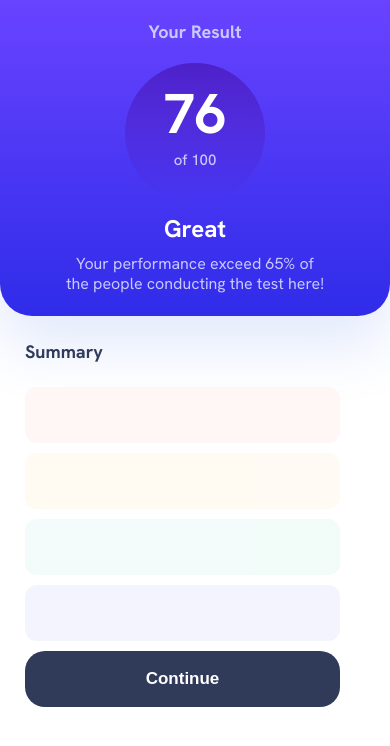
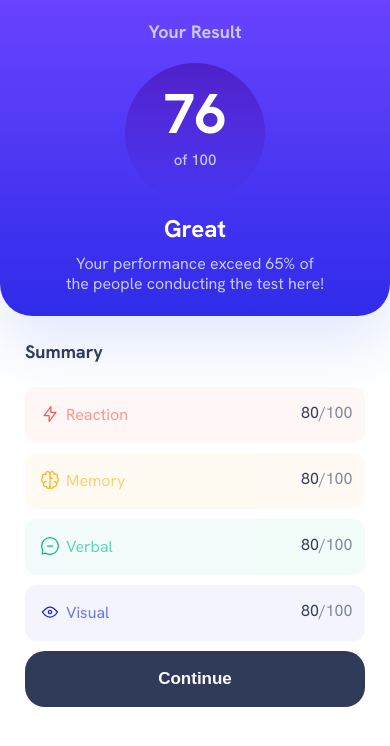
Before and after one commit to aniabaishvili/results-summary-component, a React (Create React App) app: page / in a window 390 px wide. Shown: the top 746 px of the page. Built offline with nearby package versions, Linux system fonts and the light colour scheme.

Commit message:
finish mobile version

```diff
--- a/src/components/Main/Main.css
+++ b/src/components/Main/Main.css
@@ -5,7 +5,7 @@ h4{
     color: #303B59;
 }
 .flex div{
-    width: 315px;
+
     height: 56px;
     border-radius: 12px;
 }
@@ -21,8 +21,11 @@ h4{
 }
 
 button{
-    margin: 10px 0px;
-    width:315px;
+    margin: 10px auto auto auto ;
+    justify-content: center;
+    align-items: center;
+    display: flex;
+    width:340px;
     height: 56px;
     background-color: #303B59;
     color:#FFF;
@@ -37,22 +40,76 @@ button{
 .box1{
    background:linear-gradient(0deg, rgba(255, 255, 255, 0.95), rgba(255, 255, 255, 0.95)), linear-gradient(0deg, #FF5555, #FF5555);
    ;
+   display: flex;
+   justify-content: space-between;
 }
 
 .box2{
     background: linear-gradient(0deg, rgba(255, 255, 255, 0.95), rgba(255, 255, 255, 0.95)),
     linear-gradient(0deg, #FFB21E, #FFB21E);
-
+    display: flex;
+    justify-content: space-between;
 }
 
 .box3{
    background:linear-gradient(0deg, rgba(255, 255, 255, 0.95), rgba(255, 255, 255, 0.95)),
     linear-gradient(0deg, #00BB8F, #00BB8F);
  ;
+ display: flex;
+ justify-content: space-between;
 }
 
 .box4{
    background: linear-gradient(0deg, rgba(255, 255, 255, 0.95), rgba(255, 255, 255, 0.95)),
     linear-gradient(0deg, #1125D6, #1125D6);
+    display: flex;
+    justify-content: space-between;
 
 }
+
+#reaction{
+    color:#FF5555;
+}
+
+#memory{
+    color:#FFB21E;
+
+}
+
+#verbal{
+    color: #00BB8F;
+
+}
+
+#visual{
+    color: #1125D6;
+}
+
+img{
+    margin:17px 0px 0px 15px;
+
+}
+
+#reaction, #verbal, #visual, #memory{
+    position: relative;
+    bottom:4px;
+    left: 6px;
+
+}
+
+.numbers{
+    color: #303B59;
+    font-size: 16px;
+    line-height: 20px;
+}
+
+span{
+    color: #303B59;
+    font-size: 16px;
+    line-height: 20px;
+    opacity: 60%;
+}
+
+.numbers-div{
+    width:64px;
+}
--- a/src/components/Main/Main.js
+++ b/src/components/Main/Main.js
@@ -1,14 +1,57 @@
 import './Main.css'
+import Reaction from './../../assests/icon-reaction.svg'
+import Memory from './../../assests/icon-memory.svg'
+import Verbal from './../../assests/icon-verbal.svg'
+import Visual from './../../assests/icon-visual.svg'
+
+
+
+
 
 function Main(){
     return(
        <div className='main'>
         <h4>Summary</h4>
         <div className='flex'>
-        <div className='box1'></div>
-        <div className='box2'></div>
-        <div className='box3'></div>
-        <div className='box4'></div>
+        <div className='box1'>
+            <div className='icon-div'>
+                <img src={Reaction}/>
+                <span id='reaction'>Reaction</span>
+            </div>
+
+            <div className='numbers-div'>
+                <p className='numbers'>80<span>/100</span></p>
+            </div>
+
+
+        </div>
+        <div className='box2'>
+            <div >
+                <img src={Memory}/>
+                <span id="memory" >Memory</span>
+            </div>
+            <div className='numbers-div'>
+                <p className='numbers'>80<span>/100</span></p>
+            </div>
+        </div>
+        <div className='box3'>
+            <div >
+                <img src={Verbal}/>
+                <span id="verbal">Verbal</span>
+            </div>
+            <div className='numbers-div'>
+                <p className='numbers'>80<span>/100</span></p>
+            </div>
+        </div>
+        <div className='box4'>
+            <div >
+                <img src={Visual}/>
+                <span id="visual">Visual</span>
+            </div>
+            <div className='numbers-div'>
+                <p className='numbers'>80<span>/100</span></p>
+            </div>
+        </div>
         </div>
         <button>Continue</button>
        </div>
```
